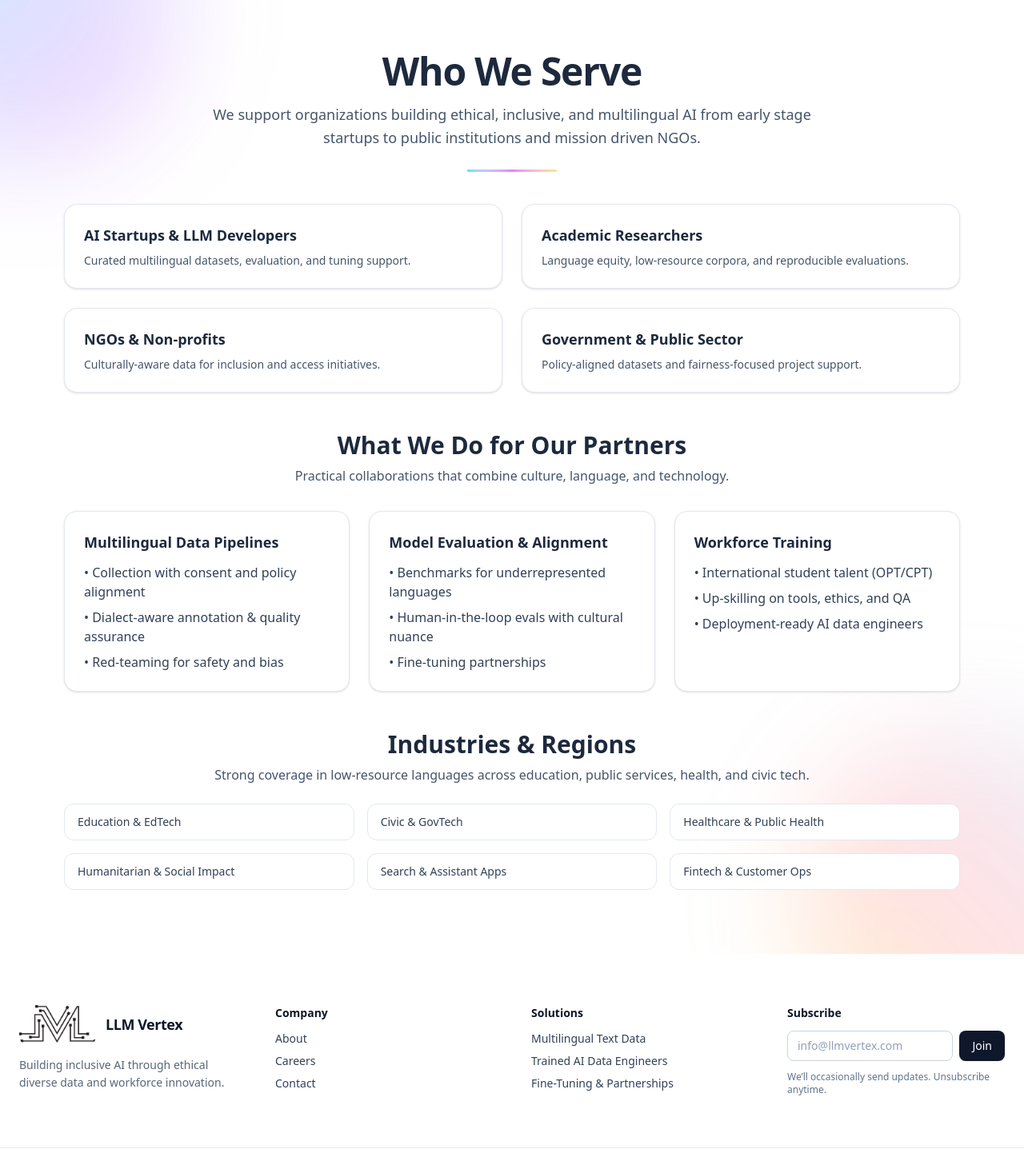
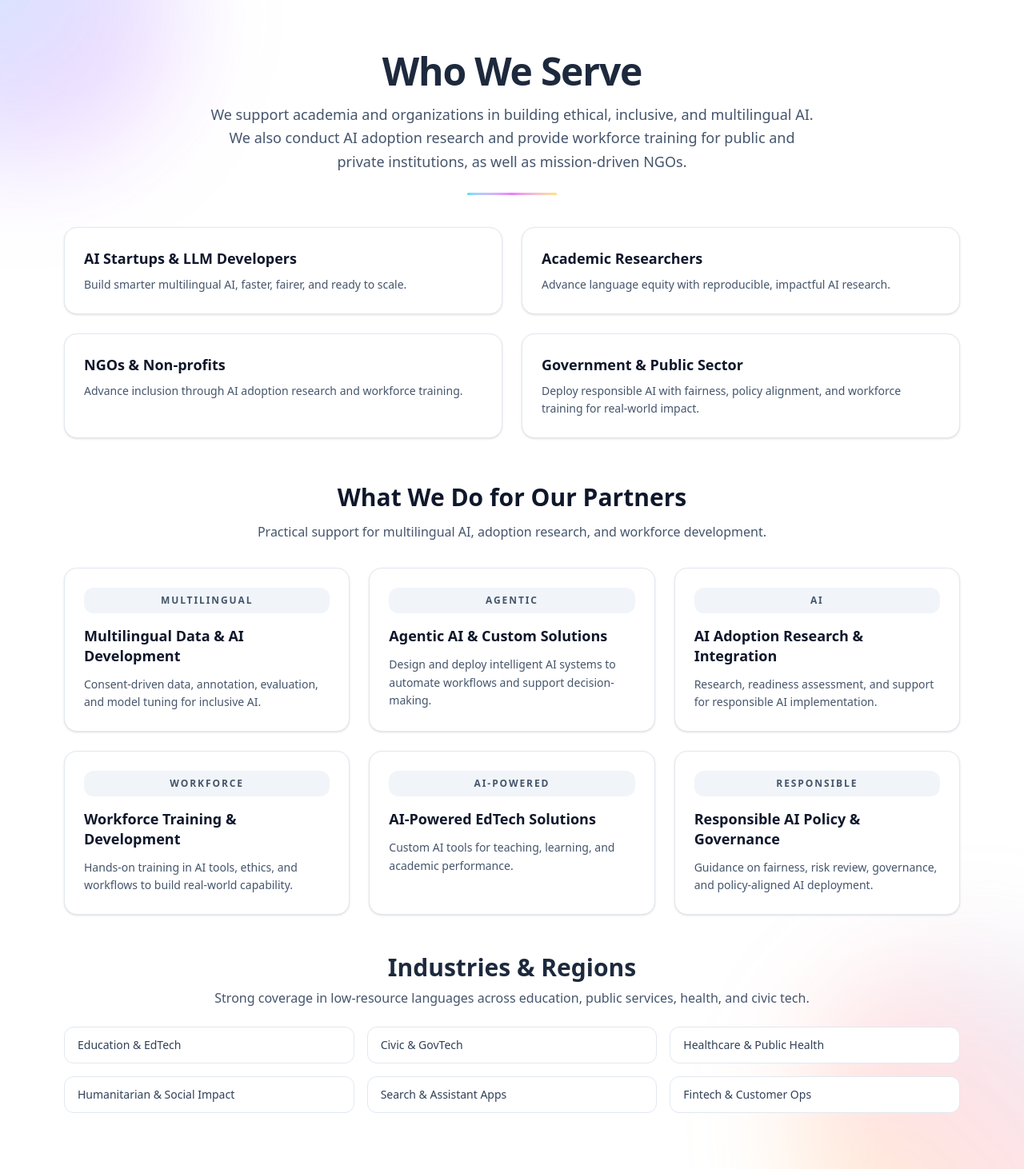
Before and after one commit to jualam/LLM_Vertex, a React (Vite) app: page /who-we-serve in a window 1280 px wide. Shown: the part 100-1562 px from the top of the page at 80% size. Built offline with nearby package versions, Linux system fonts and the light colour scheme.

Commit message:
Work Force Updated

```diff
--- a/src/pages/WhoWeServe.jsx
+++ b/src/pages/WhoWeServe.jsx
@@ -10,145 +10,173 @@ const container = {
 
 const item = {
   hidden: { opacity: 0, y: 12 },
-  show: { opacity: 1, y: 0, transition: { duration: 0.45, ease: [0.22, 1, 0.36, 1] } }
+  show: {
+    opacity: 1,
+    y: 0,
+    transition: { duration: 0.45, ease: [0.22, 1, 0.36, 1] }
+  }
 };
 
-export default function WhoWeServe() {
 const cards = [
-    ["AI Startups & LLM Developers", "Curated multilingual datasets, evaluation, and tuning support."],
-    ["Academic Researchers", "Language equity, low‑resource corpora, and reproducible evaluations."],
-    ["NGOs & Non‑profits", "Culturally‑aware data for inclusion and access initiatives."],
-    ["Government & Public Sector", "Policy‑aligned datasets and fairness‑focused project support."],
+  [
+    "AI Startups & LLM Developers",
+    "Build smarter multilingual AI, faster, fairer, and ready to scale."
+  ],
+  [
+    "Academic Researchers",
+    "Advance language equity with reproducible, impactful AI research."
+  ],
+  [
+    "NGOs & Non-profits",
+    "Advance inclusion through AI adoption research and workforce training."
+  ],
+  [
+    "Government & Public Sector",
+    "Deploy responsible AI with fairness, policy alignment, and workforce training for real-world impact."
+  ]
 ];
 
-  const useCases = [
+const partnerServices = [
   {
-      title: "Multilingual Data Pipelines",
-      points: [
-        "Collection with consent and policy alignment",
-        "Dialect‑aware annotation & quality assurance",
-        "Red‑teaming for safety and bias"
-      ]
+    title: "Multilingual Data & AI Development",
+    description:
+      "Consent-driven data, annotation, evaluation, and model tuning for inclusive AI."
   },
   {
-      title: "Model Evaluation & Alignment",
-      points: [
-        "Benchmarks for underrepresented languages",
-        "Human‑in‑the‑loop evals with cultural nuance",
-        "Fine‑tuning partnerships"
-      ]
+    title: "Agentic AI & Custom Solutions",
+    description:
+      "Design and deploy intelligent AI systems to automate workflows and support decision-making."
   },
   {
-      title: "Workforce Training",
-      points: [
-        "International student talent (OPT/CPT)",
-        "Up‑skilling on tools, ethics, and QA",
-        "Deployment‑ready AI data engineers"
-      ]
+    title: "AI Adoption Research & Integration",
+    description:
+      "Research, readiness assessment, and support for responsible AI implementation."
+  },
+  {
+    title: "Workforce Training & Development",
+    description:
+      "Hands-on training in AI tools, ethics, and workflows to build real-world capability."
+  },
+  {
+    title: "AI-Powered EdTech Solutions",
+    description:
+      "Custom AI tools for teaching, learning, and academic performance."
+  },
+  {
+    title: "Responsible AI Policy & Governance",
+    description:
+      "Guidance on fairness, risk review, governance, and policy-aligned AI deployment."
   }
 ];
 
-  const stats = [
-    ["45+", "languages & dialects"],
-    ["10k+", "hours of labeled data"],
-    ["95%", "QA accuracy on gold sets"],
-    ["100%", "policy‑aligned workflows"]
-  ];
-
+export default function WhoWeServe() {
   return (
     <div className="relative overflow-clip">
-      {/* Ambient gradient background */}
       <div className="pointer-events-none absolute inset-0 -z-10">
-        <div className="absolute -top-40 -left-40 h-96 w-96 rounded-full blur-3xl bg-gradient-to-br from-cyan-400/30 via-indigo-500/20 to-fuchsia-500/20" />
-        <div className="absolute -bottom-40 -right-40 h-[28rem] w-[28rem] rounded-full blur-3xl bg-gradient-to-tr from-amber-300/30 via-rose-400/20 to-sky-400/20" />
+        <div className="absolute -top-40 -left-40 h-96 w-96 rounded-full bg-gradient-to-br from-cyan-400/30 via-indigo-500/20 to-fuchsia-500/20 blur-3xl" />
+        <div className="absolute -bottom-40 -right-40 h-[28rem] w-[28rem] rounded-full bg-gradient-to-tr from-amber-300/30 via-rose-400/20 to-sky-400/20 blur-3xl" />
       </div>
 
-      <div className="max-w-6xl mx-auto px-4 py-16 md:py-20">
-        {/* Header */}
+      <div className="mx-auto max-w-6xl px-4 py-16 md:py-20">
         <motion.div variants={container} initial="hidden" animate="show" className="text-center">
-          <motion.h1 variants={item} className="text-4xl md:text-5xl font-extrabold tracking-tight">Who We Serve</motion.h1>
-          <motion.p variants={item} className="mx-auto mt-4 max-w-3xl text-slate-600 text-base md:text-lg leading-relaxed">
-            We support organizations building ethical, inclusive, and multilingual AI  from early stage startups to public institutions and mission driven NGOs.
+          <motion.h1 variants={item} className="text-4xl font-extrabold tracking-tight md:text-5xl">
+            Who We Serve
+          </motion.h1>
+          <motion.p variants={item} className="mx-auto mt-4 max-w-3xl text-base leading-relaxed text-slate-600 md:text-lg">
+            We support academia and organizations in building ethical, inclusive, and multilingual AI. We also conduct AI adoption research and provide workforce training for public and private institutions, as well as mission-driven NGOs.
           </motion.p>
           <motion.div variants={item} className="mx-auto mt-6 h-[3px] w-28 rounded-full bg-gradient-to-r from-cyan-400 via-fuchsia-500 to-amber-300">
-            <div className="h-full w-full bg-white/40 animate-pulse rounded-full" />
+            <div className="h-full w-full animate-pulse rounded-full bg-white/40" />
           </motion.div>
         </motion.div>
 
-        {/* Audience Cards */}
-        <motion.section variants={container} initial="hidden" whileInView="show" viewport={{ once: true, amount: 0.25 }} className="mt-10 grid md:grid-cols-2 gap-6">
+        <motion.section
+          variants={container}
+          initial="hidden"
+          whileInView="show"
+          viewport={{ once: true, amount: 0.25 }}
+          className="mt-10 grid gap-6 md:grid-cols-2"
+        >
           {cards.map(([title, body]) => (
             <motion.div
               key={title}
               variants={item}
               className="group relative rounded-2xl border border-slate-200 bg-white p-6 shadow-sm transition-all duration-300 hover:shadow-xl"
             >
-              <div className="absolute inset-0 -z-10 rounded-2xl opacity-0 group-hover:opacity-100 transition-opacity duration-300 bg-gradient-to-br from-cyan-100 via-fuchsia-100 to-amber-100" />
-              <h3 className="font-semibold text-lg">{title}</h3>
-              <p className="text-slate-600 mt-2 text-sm">{body}</p>
-              {/* <div className="mt-4 inline-flex items-center text-sm font-medium text-slate-900/70 group-hover:text-slate-900">
-                Learn more
-                <svg className="ml-1 h-4 w-4 transition-transform duration-300 group-hover:translate-x-0.5" viewBox="0 0 20 20" fill="currentColor"><path d="M12.293 5.293a1 1 0 011.414 0l4 4a1 1 0 010 1.414l-4 4a1 1 0 01-1.414-1.414L14.586 11H3a1 1 0 110-2h11.586l-2.293-2.293a1 1 0 010-1.414z"/></svg>
-              </div> */}
+              <div className="absolute inset-0 -z-10 rounded-2xl bg-gradient-to-br from-cyan-100 via-fuchsia-100 to-amber-100 opacity-0 transition-opacity duration-300 group-hover:opacity-100" />
+              <h3 className="text-lg font-semibold text-slate-900">{title}</h3>
+              <p className="mt-2 text-sm leading-relaxed text-slate-600">{body}</p>
             </motion.div>
           ))}
         </motion.section>
 
-        {/* Use Cases */}
-        <motion.section variants={container} initial="hidden" whileInView="show" viewport={{ once: true, amount: 0.25 }} className="mt-12">
-          <motion.h2 variants={item} className="text-2xl md:text-3xl font-semibold text-center">What We Do for Our Partners</motion.h2>
-          <motion.p variants={item} className="text-center text-slate-600 mt-2 max-w-3xl mx-auto">Practical collaborations that combine culture, language, and technology.</motion.p>
+        <motion.section
+          variants={container}
+          initial="hidden"
+          whileInView="show"
+          viewport={{ once: true, amount: 0.25 }}
+          className="mt-14"
+        >
+          <motion.h2 variants={item} className="text-center text-2xl font-semibold text-slate-900 md:text-3xl">
+            What We Do for Our Partners
+          </motion.h2>
+          <motion.p variants={item} className="mx-auto mt-3 max-w-3xl text-center text-base leading-relaxed text-slate-600">
+            Practical support for multilingual AI, adoption research, and workforce development.
+          </motion.p>
 
-          <div className="mt-8 grid md:grid-cols-3 gap-6">
-            {useCases.map((u) => (
-              <motion.div key={u.title} variants={item} className="rounded-2xl border border-slate-200 bg-white p-6 shadow-sm">
-                <h3 className="font-semibold text-lg">{u.title}</h3>
-                <ul className="mt-3 space-y-2 text-slate-700">
-                  {u.points.map((p) => (<li key={p}>• {p}</li>))}
-                </ul>
+          <div className="mt-8 grid gap-6 md:grid-cols-2 xl:grid-cols-3">
+            {partnerServices.map((service) => (
+              <motion.article
+                key={service.title}
+                variants={item}
+                className="rounded-2xl border border-slate-200 bg-white p-6 shadow-sm transition-all duration-300 hover:-translate-y-1 hover:shadow-md"
+              >
+                <div className="py-2 px-4 text-center rounded-xl bg-slate-100 text-xs font-semibold uppercase tracking-[0.16em] text-slate-600">
+                  {service.title.split(" ")[0]}
+                </div>
+                <h3 className="mt-4 text-lg font-semibold leading-snug text-slate-900">
+                  {service.title}
+                </h3>
+                <p className="mt-3 text-sm leading-relaxed text-slate-600">
+                  {service.description}
+                </p>
+              </motion.article>
+            ))}
+          </div>
+        </motion.section>
+
+        <motion.section
+          variants={container}
+          initial="hidden"
+          whileInView="show"
+          viewport={{ once: true, amount: 0.25 }}
+          className="mt-12"
+        >
+          <motion.h2 variants={item} className="text-center text-2xl font-semibold md:text-3xl">
+            Industries & Regions
+          </motion.h2>
+          <motion.p variants={item} className="mx-auto mt-2 max-w-3xl text-center text-slate-600">
+            Strong coverage in low-resource languages across education, public services, health, and civic tech.
+          </motion.p>
+          <div className="mt-6 grid gap-4 md:grid-cols-3">
+            {[
+              "Education & EdTech",
+              "Civic & GovTech",
+              "Healthcare & Public Health",
+              "Humanitarian & Social Impact",
+              "Search & Assistant Apps",
+              "Fintech & Customer Ops"
+            ].map((entry) => (
+              <motion.div
+                key={entry}
+                variants={item}
+                className="rounded-xl border border-slate-200 bg-white px-4 py-3 text-sm text-slate-700"
+              >
+                {entry}
               </motion.div>
             ))}
           </div>
         </motion.section>
-
-        {/* Impact Stats */}
-        {/* <motion.section variants={container} initial="hidden" whileInView="show" viewport={{ once: true, amount: 0.25 }} className="mt-12">
-          <motion.h2 variants={item} className="text-2xl md:text-3xl font-semibold text-center">Impact Snapshot</motion.h2>
-          <div className="mt-6 grid grid-cols-2 md:grid-cols-4 gap-4">
-            {stats.map(([num, label]) => (
-              <motion.div key={label} variants={item} className="rounded-2xl border border-slate-200 bg-white py-6 text-center shadow-sm">
-                <div className="text-3xl md:text-4xl font-extrabold tracking-tight bg-clip-text text-transparent bg-gradient-to-r from-cyan-500 via-fuchsia-500 to-amber-500">{num}</div>
-                <div className="mt-1 text-slate-600 text-sm">{label}</div>
-              </motion.div>
-            ))}
-          </div>
-        </motion.section> */}
-
-        {/* Industries & Regions */}
-        <motion.section variants={container} initial="hidden" whileInView="show" viewport={{ once: true, amount: 0.25 }} className="mt-12">
-          <motion.h2 variants={item} className="text-2xl md:text-3xl font-semibold text-center">Industries & Regions</motion.h2>
-          <motion.p variants={item} className="text-center text-slate-600 mt-2 max-w-3xl mx-auto">Strong coverage in low‑resource languages across education, public services, health, and civic tech.</motion.p>
-          <div className="mt-6 grid md:grid-cols-3 gap-4">
-            {["Education & EdTech","Civic & GovTech","Healthcare & Public Health","Humanitarian & Social Impact","Search & Assistant Apps","Fintech & Customer Ops"].map((x) => (
-              <motion.div key={x} variants={item} className="rounded-xl border border-slate-200 bg-white px-4 py-3 text-sm text-slate-700">
-                {x}
-              </motion.div>
-            ))}
-          </div>
-        </motion.section>
-
-        {/* Logos Placeholder */}
-        {/* <motion.section variants={container} initial="hidden" whileInView="show" viewport={{ once: true, amount: 0.25 }} className="mt-12">
-          <motion.h2 variants={item} className="text-2xl md:text-3xl font-semibold text-center">Selected Partners</motion.h2>
-          <motion.p variants={item} className="text-center text-slate-600 mt-2">Add your partner logos here.</motion.p>
-          <div className="mt-6 grid grid-cols-2 md:grid-cols-4 gap-4">
-            {[1,2,3,4,5,6,7,8].map((i) => (
-              <motion.div key={i} variants={item} className="aspect-[3/2] rounded-xl border border-dashed border-slate-300 bg-white/70 backdrop-blur flex items-center justify-center text-slate-400 text-sm">Logo {i}</motion.div>
-            ))}
-          </div>
-        </motion.section> */}
-
-
       </div>
     </div>
   );
```
Also changed, not shown: src/pages/WorkForceDevelopment.jsx (+21 -28 lines), src/pages/WorkWithUs.jsx (+4 -8 lines). Lines whose indentation alone changed are shown as unchanged.
